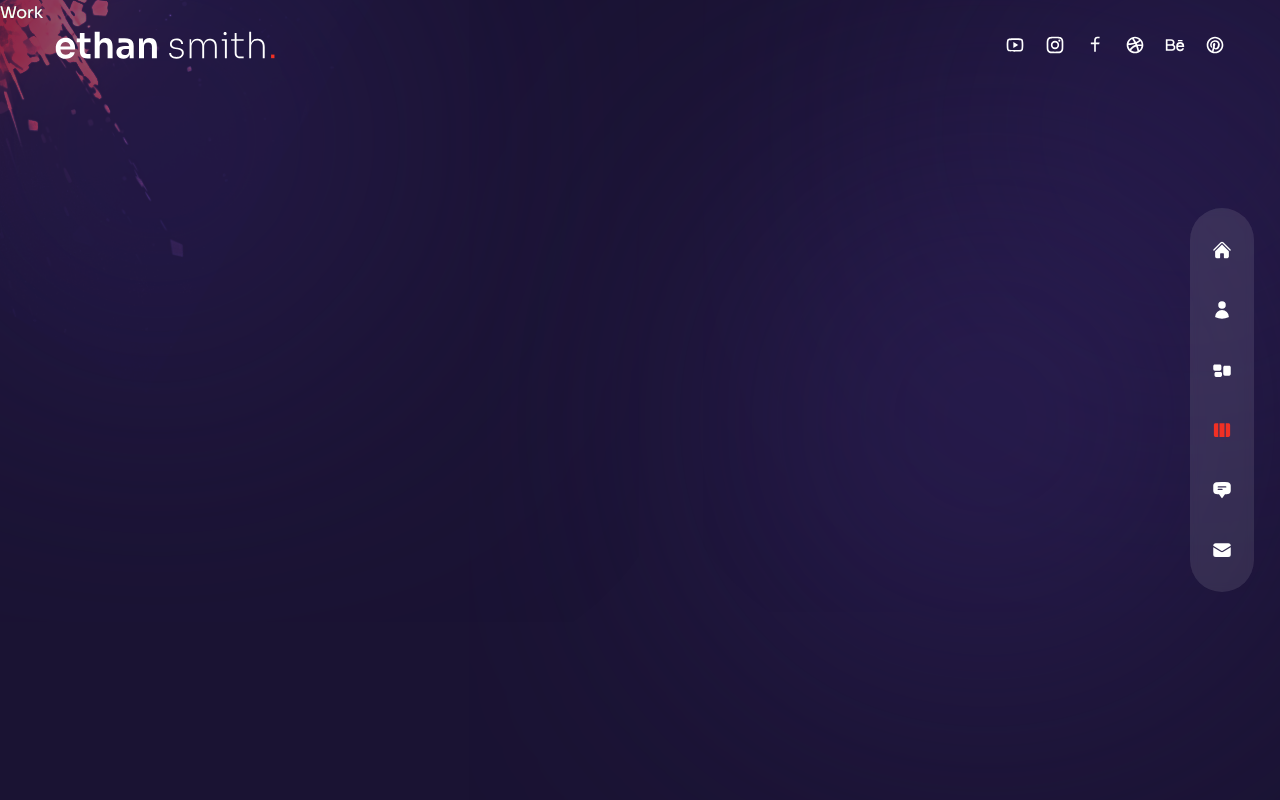
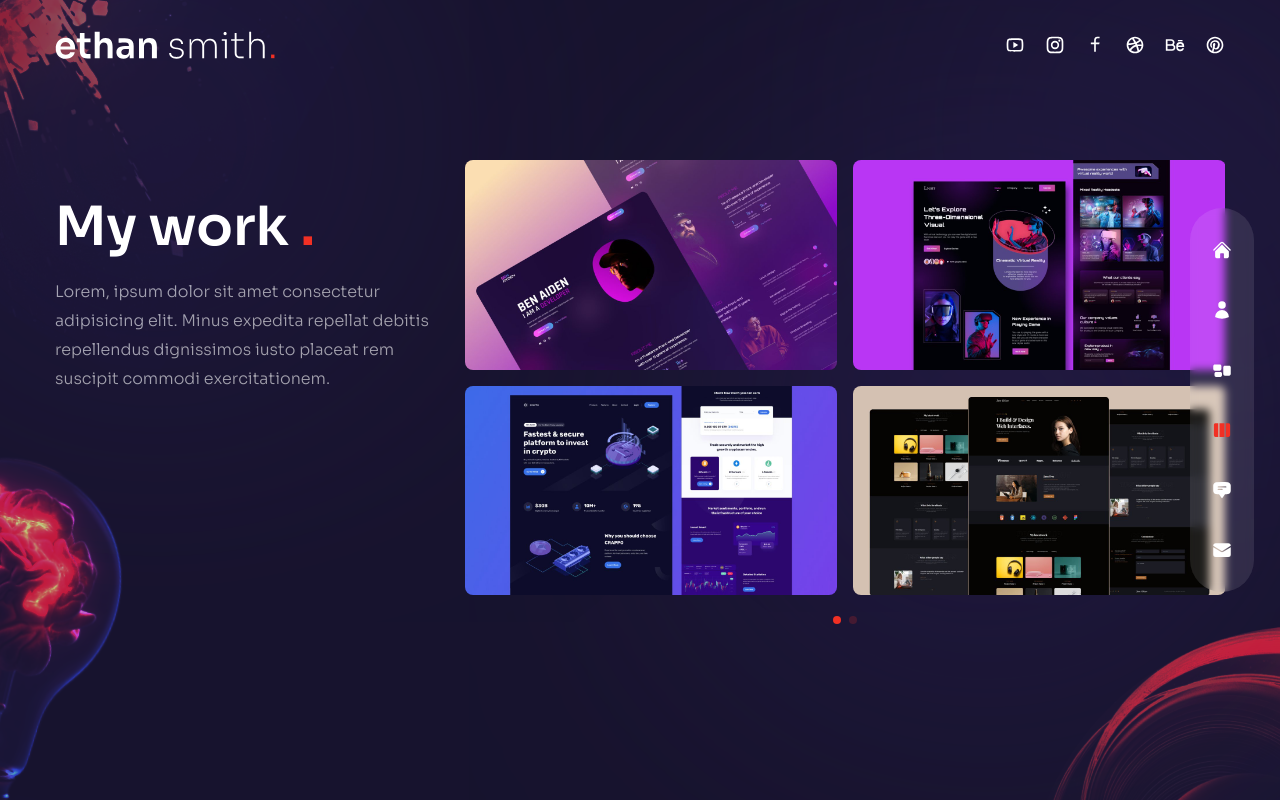
Before and after one commit to GrzegorzBanaszak/portfolio-example, a Next.js app: page /work in a window 1280 px wide. Built offline with nearby package versions, Linux system fonts and the light colour scheme.

Commit message:
Work page with aprojects slider

```diff
--- a/components/WorkSlider.jsx
+++ b/components/WorkSlider.jsx
@@ -4,48 +4,113 @@
     {
       images: [
         {
-          title: 'title',
-          path: '/thumb1.jpg',
+          title: "title",
+          path: "/thumb1.jpg",
         },
         {
-          title: 'title',
-          path: '/thumb2.jpg',
+          title: "title",
+          path: "/thumb2.jpg",
         },
         {
-          title: 'title',
-          path: '/thumb3.jpg',
+          title: "title",
+          path: "/thumb3.jpg",
         },
         {
-          title: 'title',
-          path: '/thumb4.jpg',
+          title: "title",
+          path: "/thumb4.jpg",
         },
       ],
     },
     {
       images: [
         {
-          title: 'title',
-          path: '/thumb4.jpg',
+          title: "title",
+          path: "/thumb4.jpg",
         },
         {
-          title: 'title',
-          path: '/thumb1.jpg',
+          title: "title",
+          path: "/thumb1.jpg",
         },
         {
-          title: 'title',
-          path: '/thumb2.jpg',
+          title: "title",
+          path: "/thumb2.jpg",
         },
         {
-          title: 'title',
-          path: '/thumb3.jpg',
+          title: "title",
+          path: "/thumb3.jpg",
         },
       ],
     },
   ],
 };
 
+// icons
+import { BsArrowRight } from "react-icons/bs";
+
+//import swiper react components
+import { Swiper, SwiperSlide } from "swiper/react";
+
+//import swiper styles
+import "swiper/css";
+import "swiper/css/pagination";
+
+//import required modules
+import { Pagination } from "swiper";
+import Image from "next/image";
+
 const WorkSlider = () => {
-  return <div>Work Slider</div>;
+  return (
+    <Swiper
+      spaceBetween={10}
+      freeMode={true}
+      pagination={{
+        clickable: true,
+      }}
+      modules={[Pagination]}
+      className="h-[280px] sm:h-[480px]"
+    >
+      {workSlides.slides.map((slide, index) => {
+        return (
+          <SwiperSlide key={index}>
+            <div
+              key={index}
+              className="grid grid-cols-2 grid-rows-2 gap-4 cursor-pointer"
+            >
+              {slide.images.map((image, imageIndex) => {
+                return (
+                  <div
+                    key={imageIndex}
+                    className="relative rounded-lg overflow-hidden flex justify-center items-center group"
+                  >
+                    <div className="flex items-center justify-center relative overflow-hidden group">
+                      {/* image */}
+                      <Image src={image.path} width={500} height={300} alt="" />
+                      {/* gradient */}
+                      <div className="absolute inset-0 bg-gradient-to-l from-transparent via-[#e838cc] to-[#4a22bd] opacity-0 group-hover:opacity-80 transition-all duration-700"></div>
+                      <div className="absolute bottom-0 translate-y-full group-hover:-translate-y-10 group-hover:xl:-translate-y-20 transition-all duration-300">
+                        <div className="flex items-center gap-x-2 text-[13px] tracking-[0.2em]">
+                          {/* title part 1 */}
+                          <div className="delay-100">LIVE</div>
+                          {/* title part 2 */}
+                          <div className="translate-y-[500%] group-hover:translate-y-0 transition-all duration-300 delay-150">
+                            PROJECT
+                          </div>
+                          {/* icons */}
+                          <div className="text-xl translate-y-[500%] group-hover:translate-y-0 transition-all duration-300 delay-200">
+                            <BsArrowRight />
+                          </div>
+                        </div>
+                      </div>
+                    </div>
+                  </div>
+                );
+              })}
+            </div>
+          </SwiperSlide>
+        );
+      })}
+    </Swiper>
+  );
 };
 
 export default WorkSlider;
--- a/pages/work/index.jsx
+++ b/pages/work/index.jsx
@@ -1,5 +1,56 @@
+import WorkSlider from "../../components/WorkSlider";
+import Bulb from "../../components/Bulb";
+import Circles from "../../components/Circles";
+
+//framer
+
+import { motion } from "framer-motion";
+import { fadeIn } from "../../variants";
+
 const Work = () => {
-  return <div>Work</div>;
+  return (
+    <div className="h-full bg-primary/30 py-36 flex items-center ">
+      <Circles />
+      <div className="container mx-auto">
+        <div className="flex flex-col xl:flex-row gap-x-8">
+          {/* text */}
+          <div className="text-center flex xl:w-[30vw] flex-col lg:text-left mb-4 xl:mb-0">
+            <motion.h2
+              variants={fadeIn("up", 0.2)}
+              initial="hidden"
+              animate="show"
+              exit="hidden"
+              className="h2 xl:mt-8"
+            >
+              My work <span className="text-accent">.</span>
+            </motion.h2>
+            <motion.p
+              variants={fadeIn("up", 0.4)}
+              initial="hidden"
+              animate="show"
+              exit="hidden"
+              className="mb-4 max-w-[400px] mx-auto lg:mx-0"
+            >
+              Lorem, ipsum dolor sit amet consectetur adipisicing elit. Minus
+              expedita repellat debitis repellendus dignissimos iusto placeat
+              rem suscipit commodi exercitationem.
+            </motion.p>
+          </div>
+          <motion.div
+            variants={fadeIn("down", 0.6)}
+            initial="hidden"
+            animate="show"
+            exit="hidden"
+            className="w-full xl:max-w-[65%]"
+          >
+            {/* slider */}
+            <WorkSlider />
+          </motion.div>
+        </div>
+      </div>
+      <Bulb />
+    </div>
+  );
 };
 
 export default Work;
```
Also changed, not shown: components/ServiceSlider.jsx (+11 -11 lines).
